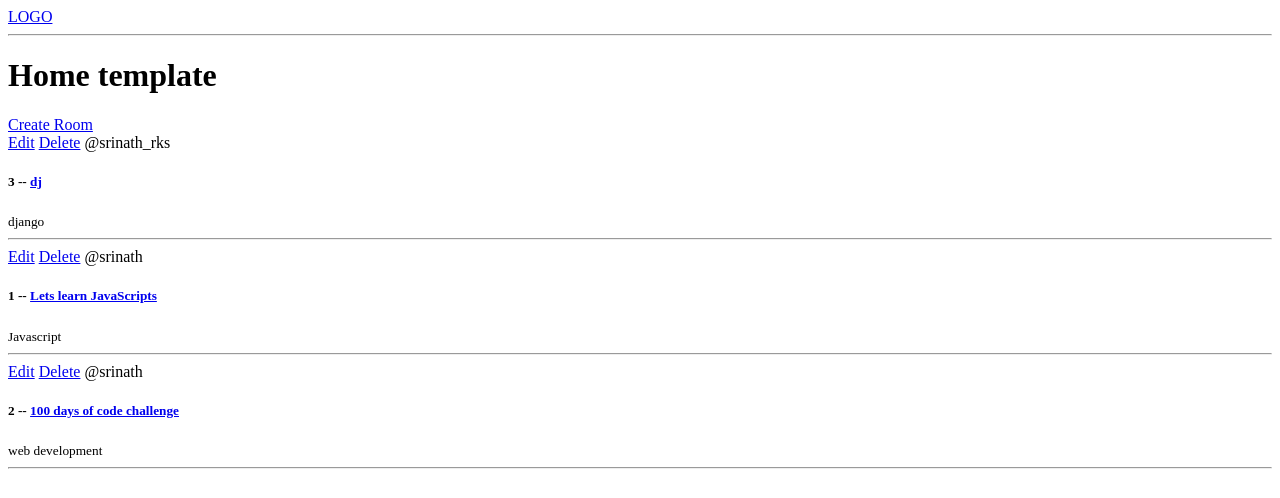
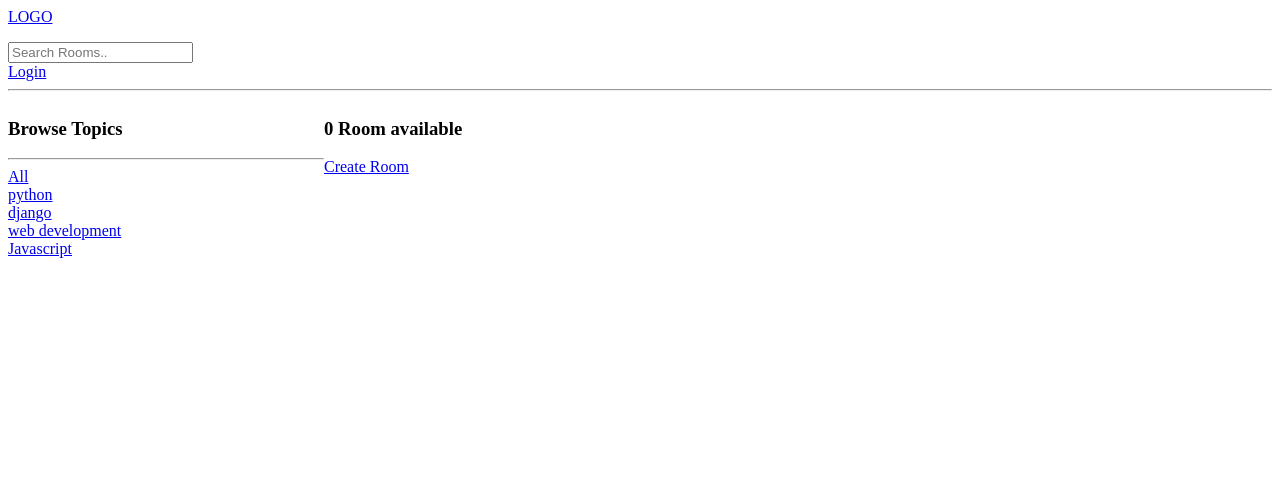
Before and after one commit to srinathr143/django, a Django app: a page that uses studybud/templates/main.html in a window 1280 px wide. Shown: the top 498 px of the page. Run offline with Django 5.2, Linux system fonts and the light colour scheme; data comes from the database, SQL or seed files in the repository; both versions use the stored data as it was after the commit.

Commit message:
CRUD Search and User Login Logout and Registration

```diff
--- a/studybud/base/templates/base/home.html
+++ b/studybud/base/templates/base/home.html
@@ -5,19 +5,44 @@
     <meta charset="UTF-8">
     <meta name="viewport" content="width=device-width, initial-scale=1.0">
     <title>home</title>
+
 </head>
 <body>
     {% block content %}
-    <h1>Home template</h1>
+    <style>
+
+        .home-container{
+            display: grid;
+            grid-template-columns: 1fr 3fr;
+        }
+    </style>
+
+    <div class="home-container">
+        <div>
+            <h3>Browse Topics</h3>
+            <hr>
+            <a href="{% url 'home' %}">All</a>
+            {% for topic in topics %}
+                <div>
+                    <a href="{% url 'home' %}?q={{topic.name}}">{{topic.name}}</a>
+                </div>
+            {% endfor %}
+        </div>
 
         <div>
-
+            <h3>{{room_count}} Room available</h3>
             <a href="{% url 'create-room' %}">Create Room</a>
             <div>
                 {% for i in rooms %}
                 <div>
+                    {% if request.user == i.host %}
+
                     <a href="{% url 'update-room' i.id %}">Edit</a>
                     <a href="{% url 'delete-room' i.id %}">Delete</a>
+                    {% endif %}
+                    <!-- <p>User: {{ request.user }}</p>
+                    <p>Room Host: {{ i.host }}</p> -->
+
                     <span>
                         @{{i.host.username}}
                     </span>
@@ -29,6 +54,7 @@
                 </div>
                 {% endfor %}
             </div>
+        </div>
 
     </div>
     {% endblock content %}
--- a/studybud/base/urls.py
+++ b/studybud/base/urls.py
@@ -3,9 +3,15 @@
 from . import views
 
 urlpatterns = [
+    path('login/',views.loginPage,name = 'login'),
+    path('logout/',views.logoutUser,name = 'logout'),
+    path('register/',views.registerUser,name = 'register'),
+
     path('',views.home, name='home'),
     path('room/<str:pk>/',views.room,name='room'),
+
     path('create-room',views.CreateRoom,name='create-room'),
     path('update-room/<str:pk>',views.UpdateRoom,name='update-room'),
     path('delete-room/<str:pk>',views.DeleteRoom,name='delete-room'),
+
 ]
--- a/studybud/base/views.py
+++ b/studybud/base/views.py
@@ -1,7 +1,14 @@
 from django.shortcuts import render, redirect
 from django.http import HttpResponse
+from django.db.models import Q
+from django.contrib.auth.models import User
+from django.contrib import messages
+from django.contrib.auth import authenticate, login, logout
+from django.contrib.auth.forms import UserCreationForm
+from django.contrib.auth.decorators import login_required
 
-from .models import Room
+
+from .models import Room, Topic
 from .form import RoomForm
 
 
@@ -13,17 +20,72 @@
 #     {'id':3, 'name':'front end developers'} ,
 # ]
 
+def loginPage(request):
+    page = 'login'
+    if request.user.is_authenticated:
+        return redirect('home')
+
+    if request.method == 'POST':
+        username = request.POST.get('username').lower()
+        password = request.POST.get('password')
+
+        try:
+            user = User.objects.get(username=username)
+        except:
+            messages.error(request, 'User does not exist')
+
+        user = authenticate(request, username = username, password = password)
+        if user is not None:
+            login(request,user)
+            return redirect('home')
+        else:
+            messages.error(request, 'Username or password does not exist')
+
+    context = {'page':page}
+    return render(request,'base/login_register.html',context)
+
+def logoutUser(request):
+    logout(request)
+    return redirect('home')
+
+def registerUser(request):
+    form = UserCreationForm()
+
+    if request.method == 'POST':
+        form = UserCreationForm(request.POST)
+        if form.is_valid():
+            user = form.save(commit = False)
+            user.username = user.username.lower()
+            user.save()
+            login(request,user)
+            return redirect('home')
+        else:
+            messages.error(request,'An error occurred during registration')
+    return render(request, 'base/login_register.html', {'form':form})
 
 def home(request):
-    rooms = Room.objects.all()
-    context = {'rooms':rooms}
+    q = request.GET.get('q') if request.GET.get('q') != None else ''
+
+    rooms = Room.objects.filter(
+        Q(topic__name__icontains = q) |
+        Q(name__icontains = q) |
+        Q(description__icontains = q)
+        )
+
+
+    topics = Topic.objects.all()
+    room_count = rooms.count()
+    context = {'rooms':rooms,'topics':topics,'room_count':room_count}
     return render(request, 'base/home.html' , context)
 
 def room(request,pk):
     room = Room.objects.get(id = pk)
-    context = {'room':room}
+    room_messages = room.message_set.all().order_by('-created')
+    context = {'room':room,'room_messages':room_messages}
     return render(request, 'base/room.html', context)
 
+
+@login_required(login_url='login')
 def CreateRoom(request):
     form = RoomForm()
     if request.method == 'POST':
@@ -35,9 +97,16 @@
     context = {'form':form}
     return render(request,'base/room_form.html',context)
 
+
+@login_required(login_url='login')
 def UpdateRoom(request,pk):
     room = Room.objects.get(id = pk)
     form = RoomForm(instance = room)
+
+    if request.user != room.host:
+        return HttpResponse('You do not have permission to edit this room')
+
+
     if request.method == 'POST':
         form = RoomForm(request.POST,instance=room)
         if form.is_valid():
@@ -47,8 +116,14 @@
     context = {'form':form}
     return render(request,'base/room_form.html', context)
 
+
+@login_required(login_url='login')
 def DeleteRoom(request,pk):
     room = Room.objects.get(id=pk)
+
+    if request.user != room.host:
+        return HttpResponse('Your not allowed to delete this room')
+
     if request.method == 'POST':
         room.delete()
         return redirect('home')
--- a/studybud/studybud/settings.py
+++ b/studybud/studybud/settings.py
@@ -121,6 +121,7 @@
 
 STATIC_URL = 'static/'
 
+
 # Default primary key field type
 # https://docs.djangoproject.com/en/5.1/ref/settings/#default-auto-field
 
--- a/studybud/studybud/urls.py
+++ b/studybud/studybud/urls.py
@@ -18,6 +18,7 @@
 from django.urls import path, include
 
 
+
 urlpatterns = [
     path('admin/', admin.site.urls),
     path('',include('base.urls'))
--- a/studybud/templates/main.html
+++ b/studybud/templates/main.html
@@ -7,7 +7,18 @@
 </head>
 <body>
     {% include 'navbar.html' %}
+
+    {% if messages %}
+    <ul class="messages">
+        {% for message in messages %}
+        <li>{{ message }}</li>
+        {% endfor %}
+    </ul>
+    {% endif %}
+
     {% block content %}
+
+
 
     {% endblock content %}
 </body>
--- a/studybud/templates/navbar.html
+++ b/studybud/templates/navbar.html
@@ -9,6 +9,21 @@
     <a href="/">
         LOGO
     </a>
+    <p></p>
+    <form action="{% url 'home' %}" method="get">
+        <input type="text" name="q" id="" placeholder="Search Rooms..">
+    </form>
+
+    {% if request.user.is_authenticated %}
+    <p>Hello {{request.user}}</p>
+    <a href="{% url 'logout' %}">
+        Logout
+    </a>
+    {% else %}
+    <a href="{% url 'login' %}">
+        Login
+    {% endif %}
+    </a>
     <hr>
 </body>
 </html>
```
Also changed, not shown: studybud/base/templates/base/login_register.html (added, +44 -0 lines), studybud/base/templates/base/room.html (+20 -0 lines), studybud/db.sqlite3. Lines whose indentation alone changed are shown as unchanged.
